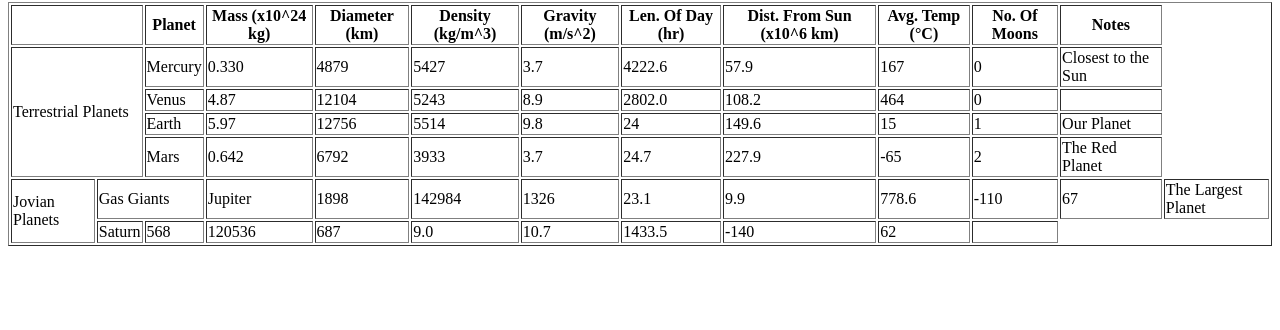
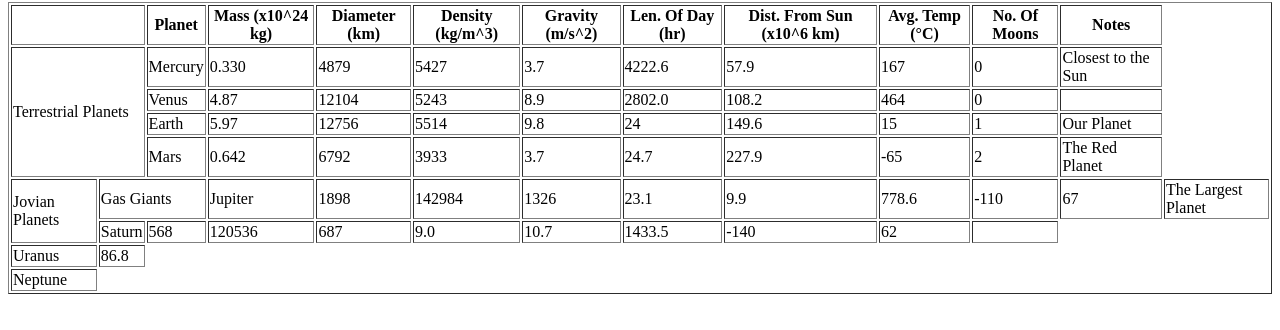
Before and after one commit to Jaycejoh/Jaycejoh.github.io, a plain HTML site: page index.html/page3.html in a window 1280 px wide. Shown: the part 78-408 px from the top of the page. Drawn offline with Linux system fonts and the light colour scheme.

Commit message:
Update page3.html

```diff
--- a/index.html/page3.html
+++ b/index.html/page3.html
@@ -94,7 +94,13 @@
           <td>62</td>
           <td></td>
       </tr>
-
+      <tr>
+          <td>Uranus</td>
+          <td>86.8</td>
+      </tr>
+      <tr>
+          <td>Neptune</td>
+      </tr>
 
 </body>
 
```
